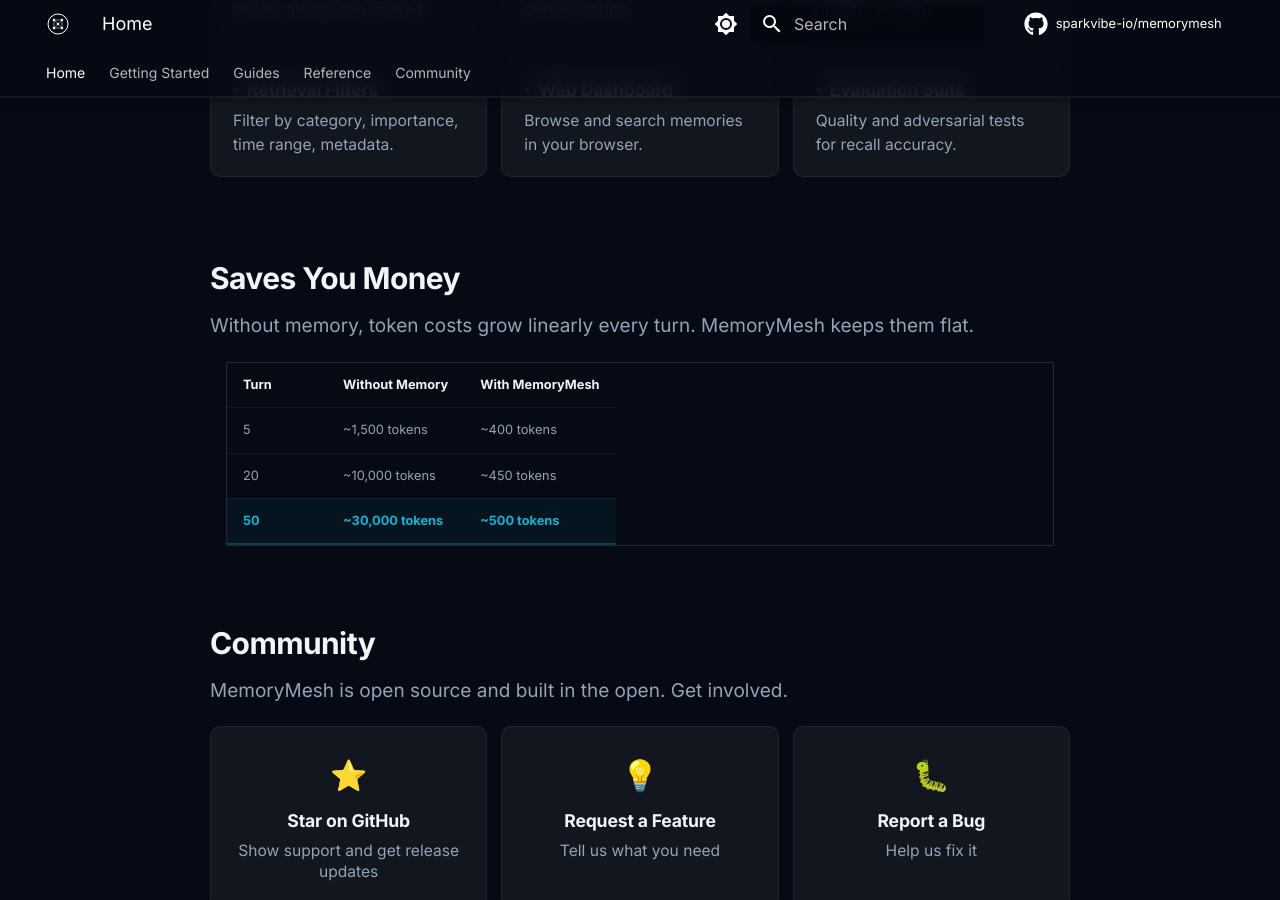
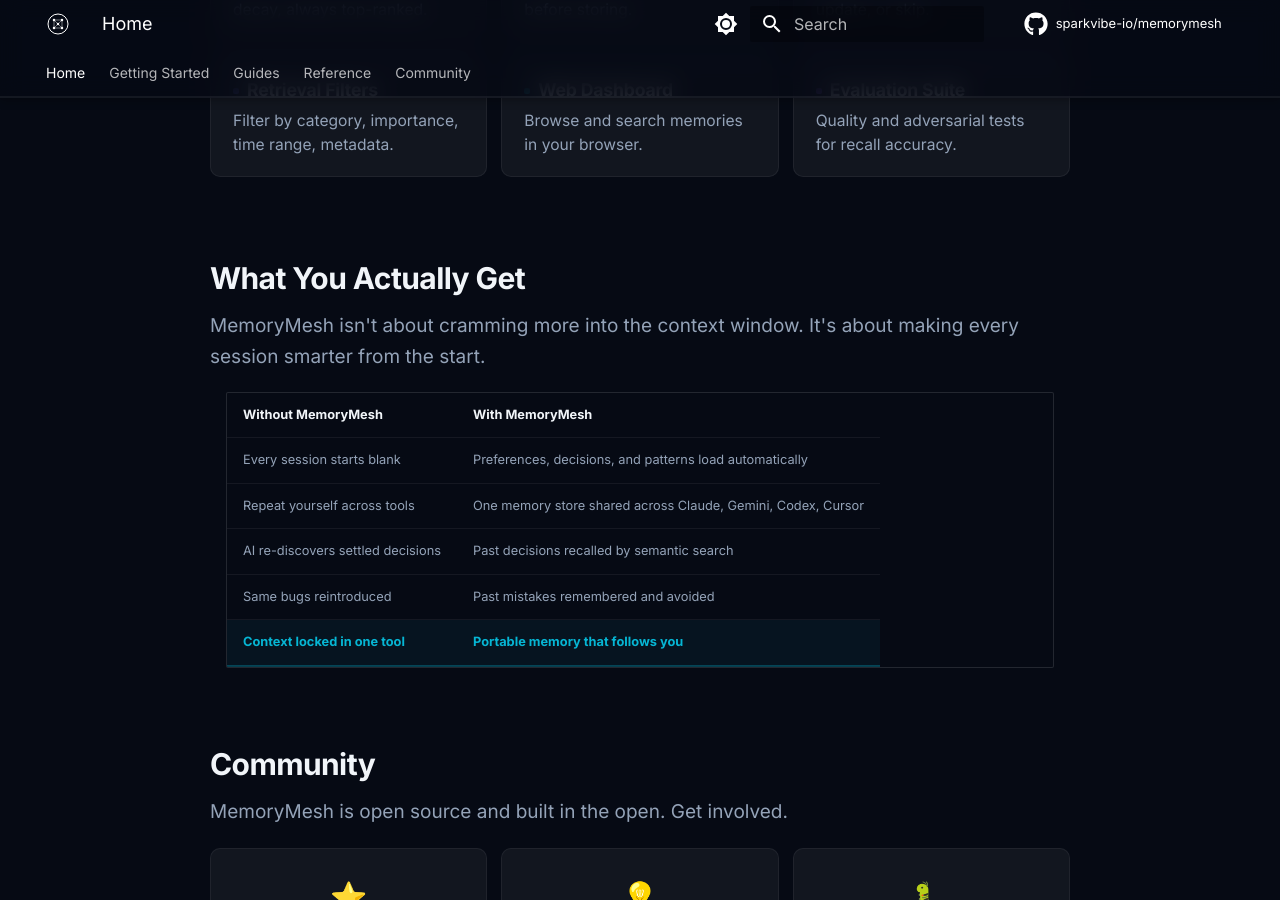
Before and after one commit to sparkvibe-io/memorymesh, an MkDocs documentation site: the page built from docs/index.md, in a window 1280 px wide and 900 px high, scrolled down 3384 px. Built offline with MkDocs 1.6.1 and Material for MkDocs 9.7.7, drawn with Linux system fonts in a browser that asks for light colours; comment, search, counter and statistics services are not loaded; some of the changed text lies outside the part shown.

Commit message:
Trim context overhead and update roadmap to Direction B (Invisible Memory)
CLAUDE.md MemoryMesh section: 54 lines → 9 lines. MEMORY.md: 82 → 38 lines.
README.md: replace token savings table with value proposition, update v4.0
roadmap. ROADMAP.md: rewrite v4.0 as "Invisible Memory" -- MemoryMesh powers
.md files silently instead of requiring AI to call MCP tools. docs/index.md:
replace 60x token claim with cross-session persistence messaging.

Co-Authored-By: Claude Opus 4.6 <noreply@anthropic.com>

```diff
--- a/docs/index.md
+++ b/docs/index.md
@@ -31,8 +31,8 @@ description: "MemoryMesh -- free, open-source AI memory library. Give any LLM pe
       <span class="stat-label">Blazing fast storage</span>
     </div>
     <div class="stat-card">
-      <span class="stat-number">~60x</span>
-      <span class="stat-label">Fewer tokens per session</span>
+      <span class="stat-number">Persistent</span>
+      <span class="stat-label">Memory across sessions</span>
     </div>
     <div class="stat-card">
       <span class="stat-number">Zero</span>
@@ -242,18 +242,20 @@ results = memory.recall("What does the user prefer?")
   </div>
 </div>
 
-<!-- Token savings -->
+<!-- Value proposition -->
 <div class="mm-section">
-  <h2>Saves You Money</h2>
-  <p>Without memory, token costs grow linearly every turn. MemoryMesh keeps them flat.</p>
+  <h2>What You Actually Get</h2>
+  <p>MemoryMesh isn't about cramming more into the context window. It's about making every session smarter from the start.</p>
   <table>
     <thead>
-      <tr><th>Turn</th><th>Without Memory</th><th>With MemoryMesh</th></tr>
+      <tr><th>Without MemoryMesh</th><th>With MemoryMesh</th></tr>
     </thead>
     <tbody>
-      <tr><td>5</td><td>~1,500 tokens</td><td>~400 tokens</td></tr>
-      <tr><td>20</td><td>~10,000 tokens</td><td>~450 tokens</td></tr>
-      <tr><td>50</td><td>~30,000 tokens</td><td>~500 tokens</td></tr>
+      <tr><td>Every session starts blank</td><td>Preferences, decisions, and patterns load automatically</td></tr>
+      <tr><td>Repeat yourself across tools</td><td>One memory store shared across Claude, Gemini, Codex, Cursor</td></tr>
+      <tr><td>AI re-discovers settled decisions</td><td>Past decisions recalled by semantic search</td></tr>
+      <tr><td>Same bugs reintroduced</td><td>Past mistakes remembered and avoided</td></tr>
+      <tr><td>Context locked in one tool</td><td>Portable memory that follows you</td></tr>
     </tbody>
   </table>
 </div>
```
Also changed, not shown: CLAUDE.md (+6 -51 lines), README.md (+21 -26 lines), ROADMAP.md (+9 -6 lines).
